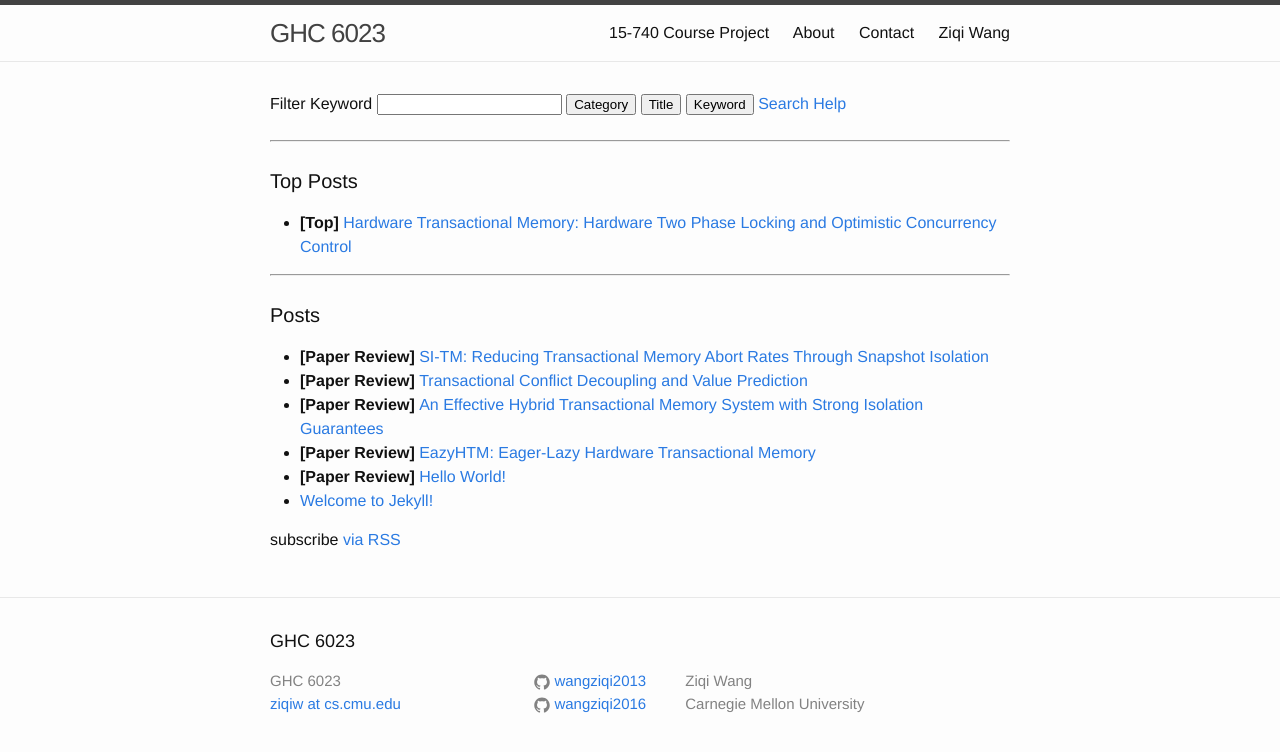
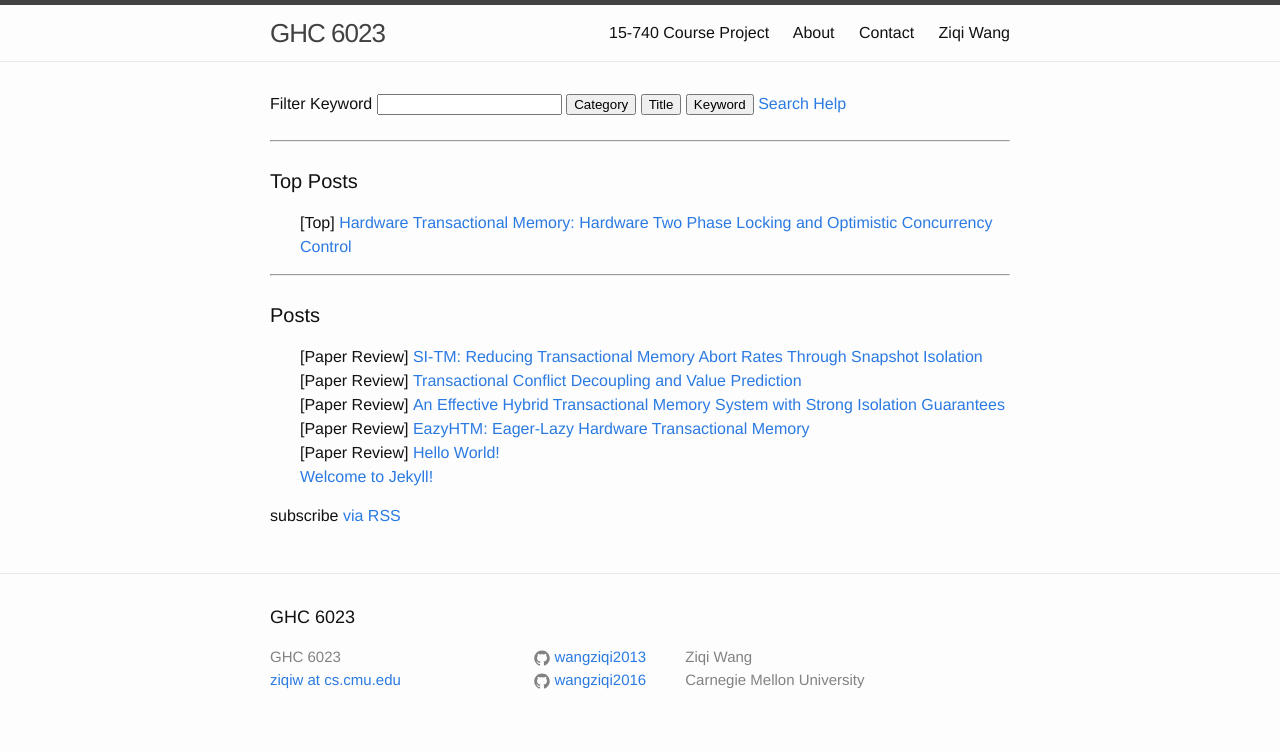
Before and after one commit to wangziqi2013/wangziqi2013.github.io, a Jekyll site: the page built from index-small.html, in a window 1280 px wide. Shown: the top 752 px of the page. Built offline with Jekyll 4.4.1, drawn with Linux system fonts in a browser that asks for light colours.

Commit message:
Remove the dot

```diff
--- a/index-small.html
+++ b/index-small.html
@@ -63,14 +63,14 @@ layout: default
 <div class="home">
   <h1 class="page-heading">Top Posts</h1>
 
-  <ul>
+  <ul style="list-style-type: none;">
     {% for post in site.posts %}
       {% if post.ontop == true %}
         <li data-category="{{ post.categories }}" data-title="{{ post.title }}" data-keyword="{{ post.paper_keyword }}">
           <span>
-            <strong>[Top]</strong>
+            [Top]
             {% if post.layout == "paper-summary" %}
-              <strong>[Paper Review]</strong>
+              [Paper Review]
             {% endif %}
           </span>
 
@@ -84,13 +84,13 @@ layout: default
     <hr />
     <br />
     <h1 class="page-heading">Posts</h1>
-  <ul>
+  <ul style="list-style-type: none;">
     {% for post in site.posts %}
       {% if post.ontop != true %}
         <li data-category="{{ post.categories }}" data-title="{{ post.title }}" data-keyword="{{ post.paper_keyword }}">
           <span>
             {% if post.layout == "paper-summary" %}
-              <strong>[Paper Review]</strong>
+              [Paper Review]
             {% endif %}
           </span>
 
--- a/index.html
+++ b/index.html
@@ -117,5 +117,6 @@ layout: default
   </ul>
 
   <p class="rss-subscribe">subscribe <a href="{{ "/feed.xml" | prepend: site.baseurl }}">via RSS</a></p>
+  <p class="rss-subscribe">Switch to <a href="{{ "/index-small.html" | prepend: site.baseurl }}">Small</a></p>
 
 </div>
```
